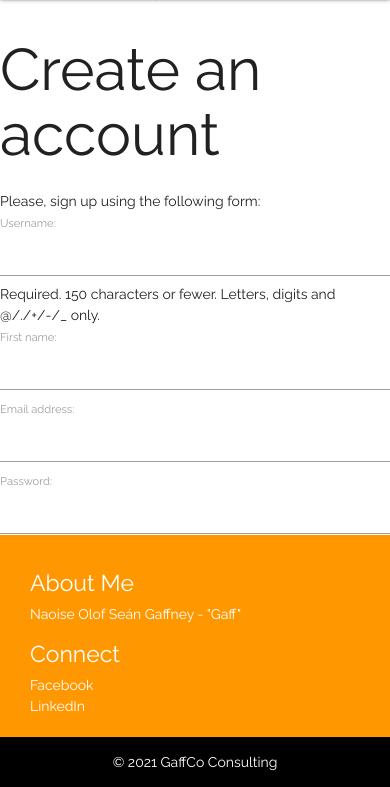
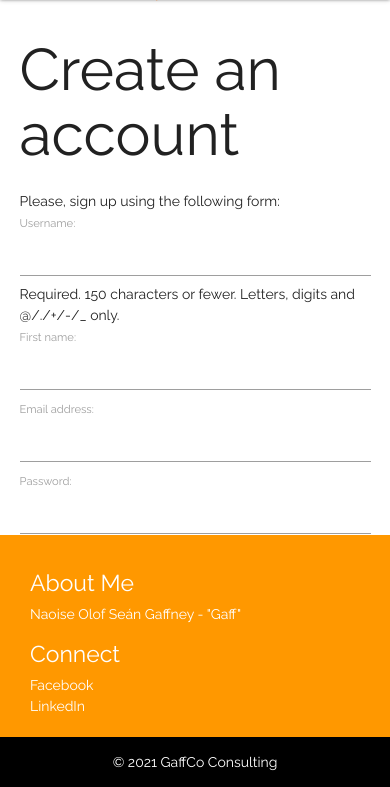
Before and after one commit to NaoiseGaffney/Training, a Django app: page /account/register/ in a window 390 px wide. Shown: the part 57-844 px from the top of the page. Run offline with Django 3.2, Linux system fonts and the light colour scheme; some libraries are stand-ins or nearby versions.

Commit message:
Added container class to each template for a consistent look-and-feel.
Test:
- home page access with nav-bar for desktop and mobile = OK! Will update navigation bar links later today.
- account registration, login, logout, update password, edit password, and edit charcter (profile) with new accounts = OK!

```diff
--- a/account/templates/account/edit.html
+++ b/account/templates/account/edit.html
@@ -2,6 +2,7 @@
 {% block title %}Edit your account{% endblock %}
 {% block content %}
 
+<div class="container">
     <h1>Edit your account</h1>
     <p>You can edit your account using the following form:</p>
     <form method="post" enctype="multipart/form-data">
@@ -10,4 +11,5 @@
         {% csrf_token %}
         <p><input type="submit" value="Save changes"></p>
     </form>
+</div>
 {% endblock %}
--- a/account/templates/account/password_reset_complete.html
+++ b/account/templates/account/password_reset_complete.html
@@ -2,6 +2,8 @@
 {% block title %}Password reset{% endblock %}
 {% block content %}
 
-<h1>Password set</h1>
-<p>Your password has been set. You can <a href="{% url 'login' %}">log in now</a></p>
+<div class="container">
+    <h1>Password set</h1>
+    <p>Your password has been set. You can <a href="{% url 'login' %}">log in now</a></p>
+</div>
 {% endblock %}
--- a/account/templates/account/password_reset_confirm.html
+++ b/account/templates/account/password_reset_confirm.html
@@ -2,6 +2,7 @@
 {% block title %}Reset your password{% endblock %}
 {% block content %}
 
+<div class="container">
     <h1>Reset your password</h1>
     {% if validlink %}
     <p>Please enter your new password twice:</p>
@@ -11,7 +12,9 @@
         <p><input type="submit" value="Change my password" /></p>
     </form>
     {% else %}
-<p>The password reset link was invalid, possibly because it has already been used. Please request a new password reset.
+    <p>The password reset link was invalid, possibly because it has already been used. Please request a new password
+        reset.
     </p>
     {% endif %}
+</div>
 {% endblock %}
--- a/account/templates/account/password_reset_form.html
+++ b/account/templates/account/password_reset_form.html
@@ -2,6 +2,7 @@
 {% block title %}Reset your password{% endblock %}
 {% block content %}
 
+<div class="container">
     <h1>Forgotten your password?</h1>
     <p>Enter your e-mail address to obtain a new password.</p>
     <form method="post">
@@ -9,4 +10,5 @@
         <p><input type="submit" value="Send e-mail"></p>
         {% csrf_token %}
     </form>
+</div>
 {% endblock %}
--- a/account/templates/account/register.html
+++ b/account/templates/account/register.html
@@ -2,6 +2,7 @@
 {% block title %}Create an account{% endblock %}
 {% block content %}
 
+<div class="container">
     <h1>Create an account</h1>
     <p>Please, sign up using the following form:</p>
     <form method="post">
@@ -9,4 +10,5 @@
         {% csrf_token %}
         <p><input type="submit" value="Create my account"></p>
     </form>
+</div>
 {% endblock %}
--- a/account/templates/account/register_done.html
+++ b/account/templates/account/register_done.html
@@ -2,6 +2,8 @@
 {% block title %}Welcome{% endblock %}
 {% block content %}
 
-<h1>Welcome {{ new_user.first_name }}!</h1>
-<p>Your account has been successfully created. Now you can <a href="{% url 'login' %}">log in</a>.</p>
+<div class="container">
+    <h1>Welcome {{ new_user.first_name }}!</h1>
+    <p>Your account has been successfully created. Now you can <a href="{% url 'login' %}">log in</a>.</p>
+</div>
 {% endblock %}
--- a/account/views.py
+++ b/account/views.py
@@ -69,5 +69,4 @@ def edit(request):
     else:
         user_form = UserEditForm(instance=request.user)
         profile_form = ProfileEditForm(instance=request.user.profile)
-    return render(request,
-                  'account/edit.html', {'user_form': user_form, 'profile_form': profile_form})
+    return render(request, 'account/edit.html', {'user_form': user_form, 'profile_form': profile_form})
```
Also changed, not shown: account/templates/account/password_reset_done.html (+5 -3 lines), README.md, account/migrations/0002_auto_20210227_1003.py (added), account/migrations/0003_auto_20210227_1007.py (added), db.sqlite3, media/users/2021/02/27/NaoiseGaffneyPanamaHatMidRes-removebg-preview.png (added). Lines whose indentation alone changed are shown as unchanged.
